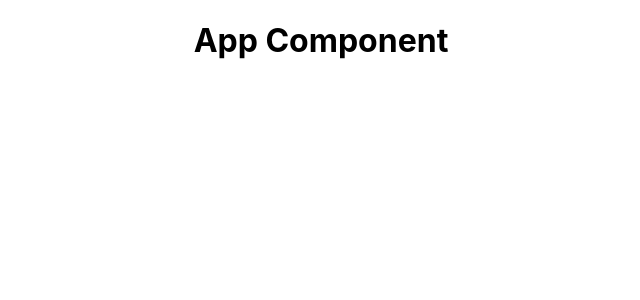
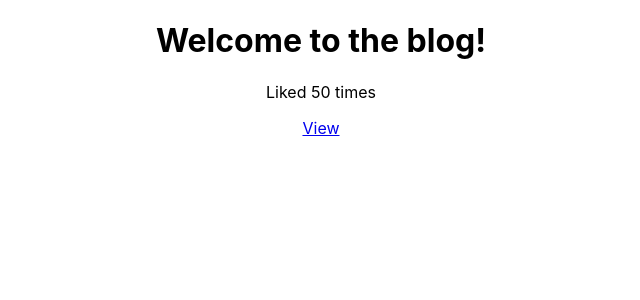
Before and after one commit to mostmojo/dojo-blog, a React (Create React App) app: page / in a window 1280 px wide. Shown: the top 300 px of the page, without its empty margins (319-959 px from the left). Built offline with nearby package versions, Linux system fonts and the light colour scheme.

Commit message:
Add dynamic value tests

```diff
--- a/src/App.js
+++ b/src/App.js
@@ -1,10 +1,16 @@
 import './App.css';
 
 function App() {
+  const title = "Welcome to the blog!"
+  const likes = 50;
+  const link = "https://google.com"
+
   return (
     <div className="App">
       <div className="content">
-        <h1>App Component</h1>
+        <h1>{ title }</h1>
+        <p>Liked { likes } times</p>
+        <a href={ link }>View</a>
       </div>
     </div>
   );
```
